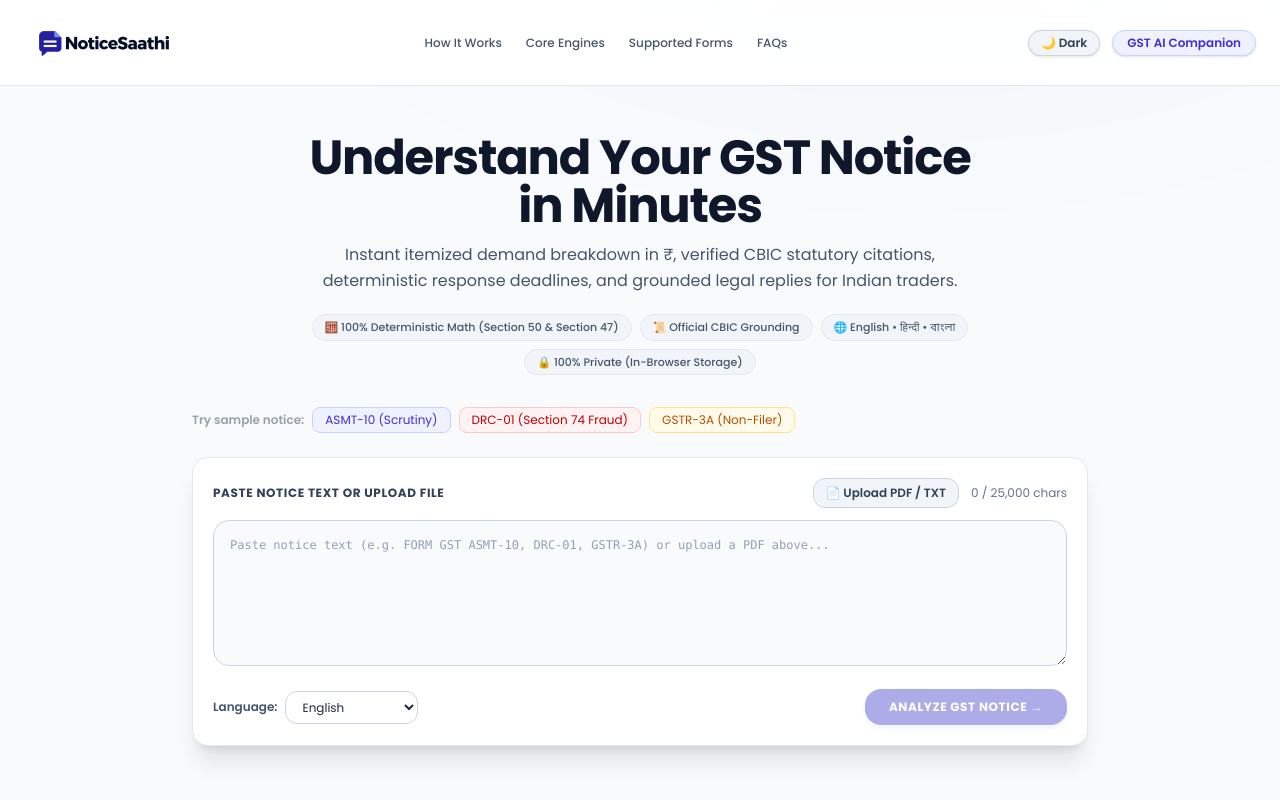
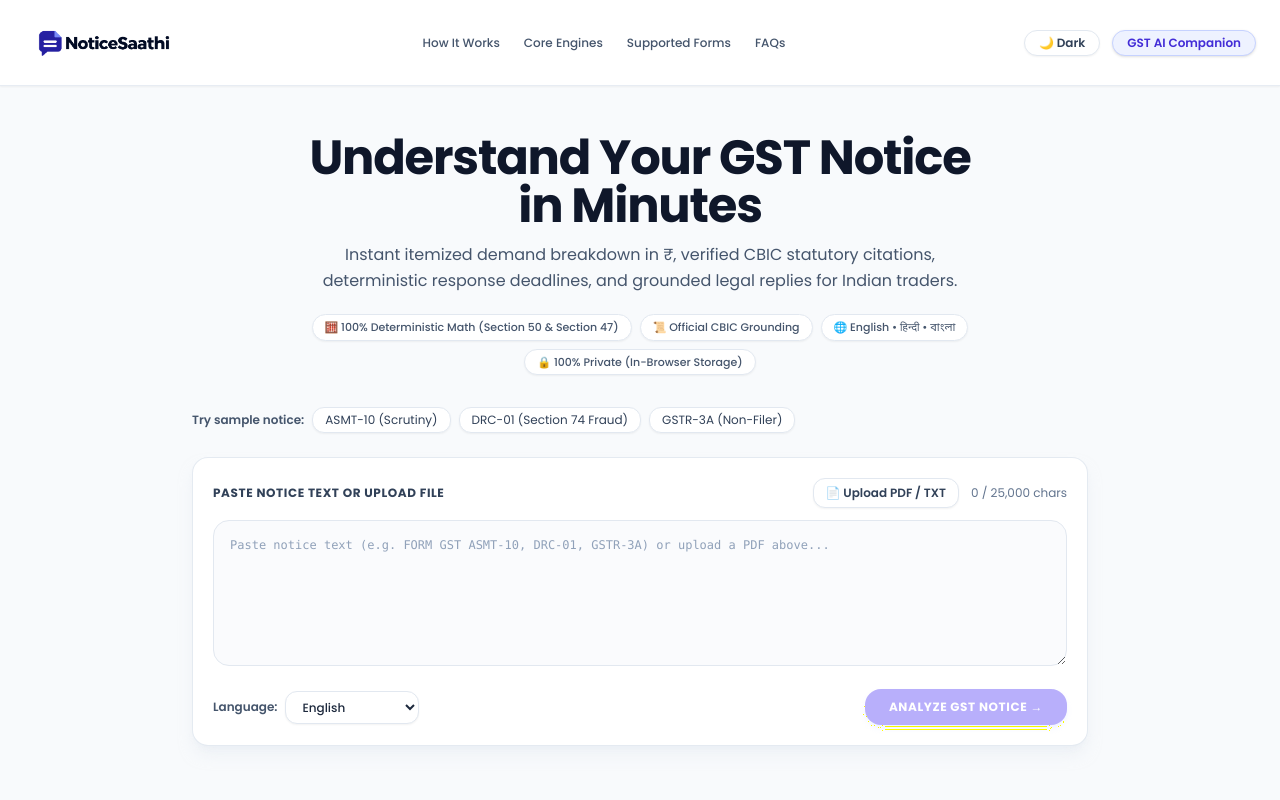
Before and after one commit to rupakbera21/noticesaathi, a Next.js app: page / in a window 1280 px wide. Shown: the top 800 px of the page. Built offline with nearby package versions, Linux system fonts and the light colour scheme; no server answers.

Commit message:
fix(ui): overhaul executive light mode palette, clean card shadows, and switch to crisp light logo

```diff
--- a/evals/results/baseline-eval.json
+++ b/evals/results/baseline-eval.json
@@ -1,5 +1,5 @@
 {
-  "timestamp": "2026-11-22T08:57:28.636Z",
+  "timestamp": "2026-11-22T09:15:25.786Z",
   "datasetVersion": "1.0.0",
   "totalEvaluated": 3,
   "metrics": {
--- a/src/app/globals.css
+++ b/src/app/globals.css
@@ -76,9 +76,10 @@
   --color-primary-subtle: #EEF2FF;
   --color-primary-text: #1E1B4B;
 
-  /* Light theme: clean executive ambiance */
-  --ambient-glow-1: rgba(55, 51, 200, 0.04);
-  --ambient-glow-2: rgba(99, 102, 241, 0.03);
+  /* Executive Light theme: subtle high-contrast crisp shadows */
+  --receipt-shadow: 0 10px 25px -5px rgba(15, 23, 42, 0.06), 0 8px 10px -6px rgba(15, 23, 42, 0.04);
+  --ambient-glow-1: rgba(99, 102, 241, 0.05);
+  --ambient-glow-2: rgba(59, 130, 246, 0.03);
 }
 
 html.dark {
@@ -96,6 +97,7 @@ html.dark {
   --color-primary-text: #D4D4FF;
 
   /* Dark theme: rich purple & luminous indigo glow */
+  --receipt-shadow: 0 20px 40px -15px rgba(0, 0, 0, 0.6);
   --ambient-glow-1: rgba(60, 38, 205, 0.32);
   --ambient-glow-2: rgba(140, 42, 220, 0.25);
 }
@@ -200,9 +202,14 @@ html.dark .grain-overlay {
   pointer-events: none;
   overflow: hidden;
   z-index: 0;
+  display: none;
 }
 
-/* Deep grounding vignette: active in dark mode */
+html.dark .ambient-glow {
+  display: block;
+}
+
+/* Deep grounding vignette: active in dark mode only */
 .ambient-vignette {
   position: absolute;
   inset: 0;
--- a/src/components/ExplanationTabs.tsx
+++ b/src/components/ExplanationTabs.tsx
@@ -24,7 +24,7 @@ export function ExplanationTabs({
 
   return (
     <div
-      className="w-full rounded-xl border p-5 backdrop-blur-md"
+      className="w-full rounded-2xl border p-5 backdrop-blur-md shadow-xs"
       style={{
         backgroundColor: 'var(--color-surface)',
         borderColor: 'var(--color-border)',
@@ -32,7 +32,7 @@ export function ExplanationTabs({
       data-testid="explanation-tabs"
     >
       <div className="flex flex-wrap items-center justify-between border-b pb-3" style={{ borderColor: 'var(--color-border)' }}>
-        <h3 className="text-sm font-semibold uppercase tracking-wider text-indigo-600 dark:text-indigo-400">
+        <h3 className="text-sm font-bold uppercase tracking-wider text-indigo-600 dark:text-indigo-400">
           Plain-Language Legal Explanation
         </h3>
         <div className="flex rounded-lg bg-slate-100 dark:bg-black/40 p-1" role="tablist">
@@ -41,8 +41,8 @@ export function ExplanationTabs({
             aria-selected={activeTab === 'en'}
             className={`rounded-md px-3 py-1 text-xs font-semibold transition-all ${
               activeTab === 'en'
-                ? 'bg-[#3733C8] text-white shadow dark:bg-indigo-600'
-                : 'text-slate-600 hover:text-slate-900 dark:text-gray-400 dark:hover:text-white'
+                ? 'bg-indigo-600 text-white shadow-xs font-bold'
+                : 'text-slate-600 hover:text-slate-900 dark:text-gray-400 dark:hover:text-white font-medium'
             }`}
             onClick={() => handleTabClick('en')}
             data-testid="tab-en"
@@ -54,8 +54,8 @@ export function ExplanationTabs({
             aria-selected={activeTab === 'hi'}
             className={`rounded-md px-3 py-1 text-xs font-semibold transition-all ${
               activeTab === 'hi'
-                ? 'bg-[#3733C8] text-white shadow dark:bg-indigo-600'
-                : 'text-slate-600 hover:text-slate-900 dark:text-gray-400 dark:hover:text-white'
+                ? 'bg-indigo-600 text-white shadow-xs font-bold'
+                : 'text-slate-600 hover:text-slate-900 dark:text-gray-400 dark:hover:text-white font-medium'
             }`}
             onClick={() => handleTabClick('hi')}
             data-testid="tab-hi"
@@ -67,8 +67,8 @@ export function ExplanationTabs({
             aria-selected={activeTab === 'bn'}
             className={`rounded-md px-3 py-1 text-xs font-semibold transition-all ${
               activeTab === 'bn'
-                ? 'bg-[#3733C8] text-white shadow dark:bg-indigo-600'
-                : 'text-slate-600 hover:text-slate-900 dark:text-gray-400 dark:hover:text-white'
+                ? 'bg-indigo-600 text-white shadow-xs font-bold'
+                : 'text-slate-600 hover:text-slate-900 dark:text-gray-400 dark:hover:text-white font-medium'
             }`}
             onClick={() => handleTabClick('bn')}
             data-testid="tab-bn"
--- a/src/components/HomeHeaderFooter.tsx
+++ b/src/components/HomeHeaderFooter.tsx
@@ -37,7 +37,7 @@ export function ThemeToggle() {
     <button
       onClick={toggleTheme}
       type="button"
-      className="flex items-center gap-1.5 rounded-full border border-slate-300 bg-slate-100 px-3 py-1 text-xs font-semibold text-slate-700 shadow-sm transition-all hover:bg-slate-200 dark:border-indigo-500/40 dark:bg-indigo-950/60 dark:text-indigo-200 dark:hover:bg-indigo-900/60"
+      className="flex items-center gap-1.5 rounded-full border border-slate-200 bg-white px-3.5 py-1 text-xs font-semibold text-slate-700 shadow-xs transition-all hover:bg-slate-50 hover:border-slate-300 dark:border-indigo-500/40 dark:bg-indigo-950/60 dark:text-indigo-200 dark:hover:bg-indigo-900/60"
       aria-label={isDark ? 'Switch to Light Mode' : 'Switch to Dark Mode'}
       data-testid="theme-toggle-btn"
     >
@@ -49,11 +49,11 @@ export function ThemeToggle() {
 export function Header() {
   return (
     <header
-      className="relative z-10 flex items-center justify-between border-b px-6 py-4 backdrop-blur-md bg-white/90 border-slate-200 dark:bg-[#0A0A16]/85 dark:border-[#252542]"
+      className="relative z-10 flex items-center justify-between border-b px-6 py-4 backdrop-blur-md bg-white/95 border-slate-200/80 shadow-xs dark:bg-[#0A0A16]/85 dark:border-[#252542]"
     >
       <div className="flex items-center gap-3">
         <Image
-          src="/logo/logo-light@2x.png"
+          src="/logo/logo-light.png"
           alt="NoticeSaathi"
           width={160}
           height={53}
@@ -62,7 +62,7 @@ export function Header() {
           data-testid="logo-light"
         />
         <Image
-          src="/logo/logo-dark@2x.png"
+          src="/logo/logo-dark.png"
           alt="NoticeSaathi"
           width={160}
           height={53}
@@ -92,16 +92,16 @@ export function Header() {
 export function TrustPills() {
   return (
     <div className="flex flex-wrap items-center justify-center gap-2 pt-2 text-[11px] font-medium text-slate-600 dark:text-gray-400">
-      <span className="rounded-full border border-slate-200 bg-slate-100 dark:border-gray-800 dark:bg-white/5 px-3 py-1">
+      <span className="rounded-full border border-slate-200 bg-white dark:border-gray-800 dark:bg-white/5 px-3 py-1 shadow-xs">
         🧮 100% Deterministic Math (Section 50 &amp; Section 47)
       </span>
-      <span className="rounded-full border border-slate-200 bg-slate-100 dark:border-gray-800 dark:bg-white/5 px-3 py-1">
+      <span className="rounded-full border border-slate-200 bg-white dark:border-gray-800 dark:bg-white/5 px-3 py-1 shadow-xs">
         📜 Official CBIC Grounding
       </span>
-      <span className="rounded-full border border-slate-200 bg-slate-100 dark:border-gray-800 dark:bg-white/5 px-3 py-1">
+      <span className="rounded-full border border-slate-200 bg-white dark:border-gray-800 dark:bg-white/5 px-3 py-1 shadow-xs">
         🌐 English • हिन्दी • বাংলা
       </span>
-      <span className="rounded-full border border-slate-200 bg-slate-100 dark:border-gray-800 dark:bg-white/5 px-3 py-1">
+      <span className="rounded-full border border-slate-200 bg-white dark:border-gray-800 dark:bg-white/5 px-3 py-1 shadow-xs">
         🔒 100% Private (In-Browser Storage)
       </span>
     </div>
--- a/src/components/NoticeAnalyzer.tsx
+++ b/src/components/NoticeAnalyzer.tsx
@@ -74,7 +74,7 @@ function NoticeActionBar({
         <select
           value={language}
           onChange={e => onLanguageChange(e.target.value as 'en' | 'hi' | 'bn')}
-          className="rounded-lg border bg-white border-slate-300 px-3 py-1.5 text-xs text-slate-800 dark:bg-black/60 dark:text-gray-200 dark:border-[#252542] focus:outline-none"
+          className="rounded-lg border bg-white border-slate-200 px-3 py-1.5 text-xs font-medium text-slate-800 shadow-xs dark:bg-black/60 dark:text-gray-200 dark:border-[#252542] focus:outline-none"
           data-testid="language-select"
         >
           <option value="en">English</option>
@@ -86,7 +86,7 @@ function NoticeActionBar({
       <button
         onClick={onAnalyze}
         disabled={disabled}
-        className="flex items-center gap-2 rounded-xl bg-[#3733C8] hover:bg-[#2B28A8] text-white shadow-md shadow-indigo-100 dark:bg-gradient-to-r dark:from-[#3521C1] dark:via-[#4338CA] dark:to-[#585EF8] dark:shadow-indigo-950/50 px-6 py-2.5 text-xs font-bold uppercase tracking-wider transition-transform active:scale-95 disabled:opacity-40"
+        className="flex items-center gap-2 rounded-xl bg-indigo-600 hover:bg-indigo-700 text-white shadow-md shadow-indigo-200/60 dark:bg-gradient-to-r dark:from-[#3521C1] dark:via-[#4338CA] dark:to-[#585EF8] dark:shadow-indigo-950/50 px-6 py-2.5 text-xs font-bold uppercase tracking-wider transition-all active:scale-95 disabled:opacity-40"
         data-testid="analyze-notice-btn"
       >
         {loading ? 'Analyzing Demand...' : 'Analyze GST Notice →'}
@@ -121,7 +121,7 @@ function NoticeInputCard({
   onError: (err: string) => void
 }) {
   return (
-    <div className="rounded-2xl border p-5 shadow-xl backdrop-blur-md bg-white border-slate-200 dark:bg-[#121224] dark:border-[#252542]">
+    <div className="rounded-2xl border p-5 shadow-lg shadow-slate-200/50 backdrop-blur-md bg-white border-slate-200/90 dark:bg-[#121224] dark:border-[#252542] dark:shadow-2xl">
       <div className="flex flex-wrap items-center justify-between gap-2 pb-3">
         <label htmlFor="notice-input" className="text-xs font-bold uppercase tracking-wider text-slate-700 dark:text-gray-300">
           Paste Notice Text or Upload File
@@ -137,7 +137,7 @@ function NoticeInputCard({
       <textarea
         id="notice-input"
         rows={7}
-        className="w-full rounded-xl border bg-slate-50 border-slate-300 text-slate-900 placeholder-slate-400 p-4 font-mono text-xs focus:bg-white focus:border-indigo-600 focus:outline-none focus:ring-2 focus:ring-indigo-500 dark:bg-black/50 dark:border-[#252542] dark:text-gray-200 dark:placeholder-gray-500"
+        className="w-full rounded-xl border bg-slate-50/70 border-slate-200 text-slate-900 placeholder-slate-400 p-4 font-mono text-xs focus:bg-white focus:border-indigo-600 focus:outline-none focus:ring-2 focus:ring-indigo-100 dark:bg-black/50 dark:border-[#252542] dark:text-gray-200 dark:placeholder-gray-500"
         placeholder="Paste notice text (e.g. FORM GST ASMT-10, DRC-01, GSTR-3A) or upload a PDF above..."
         value={noticeText}
         onChange={e => setNoticeText(e.target.value)}
@@ -183,7 +183,7 @@ function NoticeModalsAndResults({
         <div className="flex justify-end">
           <button
             onClick={onOpenDraftModal}
-            className="flex items-center gap-2 rounded-xl bg-[#3733C8] hover:bg-[#2B28A8] text-white shadow-md shadow-indigo-100 dark:bg-gradient-to-r dark:from-[#3521C1] dark:via-[#4338CA] dark:to-[#585EF8] dark:shadow-indigo-950/50 px-5 py-3 text-xs font-bold uppercase tracking-wider transition-transform active:scale-95"
+            className="flex items-center gap-2 rounded-xl bg-indigo-600 hover:bg-indigo-700 text-white shadow-md shadow-indigo-200/60 dark:bg-gradient-to-r dark:from-[#3521C1] dark:via-[#4338CA] dark:to-[#585EF8] dark:shadow-indigo-950/50 px-5 py-3 text-xs font-bold uppercase tracking-wider transition-all active:scale-95"
             data-testid="open-draft-modal-btn"
           >
             ✍️ Draft Formal Portal Reply under Section 75(4) →
--- a/src/components/NoticeUploadZone.tsx
+++ b/src/components/NoticeUploadZone.tsx
@@ -49,7 +49,7 @@ export function NoticeUploadZone({
         type="button"
         disabled={uploading}
         onClick={() => fileInputRef.current?.click()}
-        className="flex items-center gap-1.5 rounded-lg border border-slate-300 bg-slate-100 px-3 py-1.5 text-xs font-semibold text-slate-700 hover:bg-slate-200 dark:border-indigo-500/40 dark:bg-indigo-950/40 dark:text-indigo-300 dark:hover:bg-indigo-900/60 transition-all active:scale-95 disabled:opacity-50"
+        className="flex items-center gap-1.5 rounded-lg border border-slate-200 bg-white px-3 py-1.5 text-xs font-semibold text-slate-700 shadow-xs hover:bg-slate-50 hover:border-slate-300 dark:border-indigo-500/40 dark:bg-indigo-950/40 dark:text-indigo-300 dark:hover:bg-indigo-900/60 transition-all active:scale-95 disabled:opacity-50"
         data-testid="upload-pdf-btn"
       >
         <span>{uploading ? '⏳ Reading...' : '📄 Upload PDF / TXT'}</span>
--- a/src/components/ReceiptSummary.tsx
+++ b/src/components/ReceiptSummary.tsx
@@ -37,10 +37,10 @@ function ReceiptHeader({
         <div
           className={`rounded-full px-3 py-1 text-xs font-bold tracking-wide uppercase ${
             deadline.isExpired
-              ? 'bg-red-100 text-red-800 border border-red-300 dark:bg-red-900/60 dark:text-red-200 dark:border-red-500'
+              ? 'bg-rose-50 text-rose-700 border border-rose-200 dark:bg-red-900/60 dark:text-red-200 dark:border-red-500'
               : isUrgent
-              ? 'bg-amber-100 text-amber-800 border border-amber-300 dark:bg-amber-900/60 dark:text-amber-200 dark:border-amber-500'
-              : 'bg-emerald-100 text-emerald-800 border border-emerald-300 dark:bg-emerald-900/40 dark:text-emerald-300 dark:border-emerald-600'
+              ? 'bg-amber-50 text-amber-800 border border-amber-200 dark:bg-amber-900/60 dark:text-amber-200 dark:border-amber-500'
+              : 'bg-emerald-50 text-emerald-700 border border-emerald-200 dark:bg-emerald-900/40 dark:text-emerald-300 dark:border-emerald-600'
           }`}
           data-testid="deadline-badge"
         >
@@ -117,11 +117,11 @@ function FinancialBreakdown({ notice }: { notice: ExtractedNotice }) {
 export function ReceiptSummary({ notice, totals, deadline }: ReceiptSummaryProps) {
   return (
     <div
-      className="relative w-full rounded-xl border p-6 shadow-2xl backdrop-blur-md transition-all"
+      className="relative w-full rounded-2xl border p-6 backdrop-blur-md transition-all"
       style={{
         backgroundColor: 'var(--color-surface)',
         borderColor: 'var(--color-border)',
-        boxShadow: '0 20px 40px -15px rgba(0,0,0,0.5)',
+        boxShadow: 'var(--receipt-shadow)',
       }}
       data-testid="receipt-summary"
     >
@@ -129,16 +129,16 @@ export function ReceiptSummary({ notice, totals, deadline }: ReceiptSummaryProps
       <NoticeMetaGrid notice={notice} />
       <FinancialBreakdown notice={notice} />
 
-      <div className="flex items-center gap-2 text-xs">
+      <div className="flex items-center gap-2 text-xs font-medium">
         {totals.isConsistent ? (
-          <span className="flex items-center gap-1.5 text-emerald-400" data-testid="consistent-badge">
+          <span className="flex items-center gap-1.5 text-emerald-700 dark:text-emerald-400" data-testid="consistent-badge">
             <svg className="h-4 w-4" fill="currentColor" viewBox="0 0 20 20">
               <path fillRule="evenodd" d="M16.707 5.293a1 1 0 010 1.414l-8 8a1 1 0 01-1.414 0l-4-4a1 1 0 011.414-1.414L8 12.586l7.293-7.293a1 1 0 011.414 0z" clipRule="evenodd" />
             </svg>
             Line items match total stated demand exactly.
           </span>
         ) : (
-          <span className="flex items-center gap-1.5 text-amber-400" data-testid="discrepancy-badge">
+          <span className="flex items-center gap-1.5 text-amber-800 dark:text-amber-300" data-testid="discrepancy-badge">
             <svg className="h-4 w-4" fill="currentColor" viewBox="0 0 20 20">
               <path fillRule="evenodd" d="M8.257 3.099c.765-1.36 2.722-1.36 3.486 0l5.58 9.92c.75 1.334-.213 2.98-1.742 2.98H4.42c-1.53 0-2.493-1.646-1.743-2.98l5.58-9.92zM11 13a1 1 0 11-2 0 1 1 0 012 0zm-1-8a1 1 0 00-1 1v3a1 1 0 002 0V6a1 1 0 00-1-1z" clipRule="evenodd" />
             </svg>
--- a/src/components/SampleNoticeButtons.tsx
+++ b/src/components/SampleNoticeButtons.tsx
@@ -64,13 +64,13 @@ export function SampleNoticeButtons({
 }) {
   return (
     <div className="flex flex-wrap items-center gap-2">
-      <span className="text-xs font-semibold text-gray-400">Try sample notice:</span>
+      <span className="text-xs font-semibold text-slate-600 dark:text-gray-400">Try sample notice:</span>
       <button
         onClick={() => onSelect('asmt10', SAMPLES.asmt10)}
         className={
           selectedSample === 'asmt10'
-            ? 'rounded-md border-2 border-indigo-600 bg-indigo-100 text-indigo-900 font-semibold ring-1 ring-indigo-400 px-3 py-1 text-xs dark:border-indigo-400 dark:bg-indigo-900/80 dark:text-white dark:shadow-[0_0_12px_rgba(129,140,248,0.5)] transition-all'
-            : 'rounded-md border border-indigo-200 bg-indigo-50 text-indigo-700 hover:bg-indigo-100 px-3 py-1 text-xs dark:border-indigo-800 dark:bg-indigo-950/40 dark:text-indigo-300 dark:hover:bg-indigo-900/60 transition-colors'
+            ? 'rounded-lg border-2 border-indigo-600 bg-indigo-50 text-indigo-900 font-bold ring-2 ring-indigo-200 px-3 py-1 text-xs shadow-xs dark:border-indigo-400 dark:bg-indigo-900/80 dark:text-white dark:ring-0 dark:shadow-[0_0_12px_rgba(129,140,248,0.5)] transition-all'
+            : 'rounded-lg border border-slate-200 bg-white text-slate-700 hover:bg-slate-50 hover:border-indigo-300 px-3 py-1 text-xs shadow-xs dark:border-indigo-800 dark:bg-indigo-950/40 dark:text-indigo-300 dark:hover:bg-indigo-900/60 transition-colors'
         }
         aria-pressed={selectedSample === 'asmt10'}
         data-testid="sample-asmt10-btn"
@@ -81,8 +81,8 @@ export function SampleNoticeButtons({
         onClick={() => onSelect('drc01', SAMPLES.drc01Fraud)}
         className={
           selectedSample === 'drc01'
-            ? 'rounded-md border-2 border-red-600 bg-red-100 text-red-900 font-semibold ring-1 ring-red-400 px-3 py-1 text-xs dark:border-red-400 dark:bg-red-900/80 dark:text-red-100 dark:shadow-[0_0_12px_rgba(248,113,113,0.5)] transition-all'
-            : 'rounded-md border border-red-200 bg-red-50 text-red-700 hover:bg-red-100 px-3 py-1 text-xs dark:border-red-800 dark:bg-red-950/40 dark:text-red-300 dark:hover:bg-red-900/60 transition-colors'
+            ? 'rounded-lg border-2 border-rose-600 bg-rose-50 text-rose-900 font-bold ring-2 ring-rose-200 px-3 py-1 text-xs shadow-xs dark:border-red-400 dark:bg-red-900/80 dark:text-red-100 dark:ring-0 dark:shadow-[0_0_12px_rgba(248,113,113,0.5)] transition-all'
+            : 'rounded-lg border border-slate-200 bg-white text-slate-700 hover:bg-slate-50 hover:border-rose-300 px-3 py-1 text-xs shadow-xs dark:border-red-800 dark:bg-red-950/40 dark:text-red-300 dark:hover:bg-red-900/60 transition-colors'
         }
         aria-pressed={selectedSample === 'drc01'}
         data-testid="sample-drc01-btn"
@@ -93,8 +93,8 @@ export function SampleNoticeButtons({
         onClick={() => onSelect('gstr3a', SAMPLES.gstr3a)}
         className={
           selectedSample === 'gstr3a'
-            ? 'rounded-md border-2 border-amber-600 bg-amber-100 text-amber-900 font-semibold ring-1 ring-amber-400 px-3 py-1 text-xs dark:border-amber-400 dark:bg-amber-900/80 dark:text-amber-100 dark:shadow-[0_0_12px_rgba(251,191,36,0.5)] transition-all'
-            : 'rounded-md border border-amber-200 bg-amber-50 text-amber-700 hover:bg-amber-100 px-3 py-1 text-xs dark:border-amber-800 dark:bg-amber-950/40 dark:text-amber-300 dark:hover:bg-amber-900/60 transition-colors'
+            ? 'rounded-lg border-2 border-amber-600 bg-amber-50 text-amber-900 font-bold ring-2 ring-amber-200 px-3 py-1 text-xs shadow-xs dark:border-amber-400 dark:bg-amber-900/80 dark:text-amber-100 dark:ring-0 dark:shadow-[0_0_12px_rgba(251,191,36,0.5)] transition-all'
+            : 'rounded-lg border border-slate-200 bg-white text-slate-700 hover:bg-slate-50 hover:border-amber-300 px-3 py-1 text-xs shadow-xs dark:border-amber-800 dark:bg-amber-950/40 dark:text-amber-300 dark:hover:bg-amber-900/60 transition-colors'
         }
         aria-pressed={selectedSample === 'gstr3a'}
         data-testid="sample-gstr3a-btn"
--- a/src/components/StatutoryCitations.tsx
+++ b/src/components/StatutoryCitations.tsx
@@ -22,33 +22,33 @@ export function StatutoryCitations({ citations }: StatutoryCitationsProps) {
 
   return (
     <div
-      className="w-full rounded-xl border p-5 backdrop-blur-md"
+      className="w-full rounded-2xl border p-5 backdrop-blur-md shadow-xs"
       style={{
         backgroundColor: 'var(--color-surface)',
         borderColor: 'var(--color-border)',
       }}
       data-testid="statutory-citations"
     >
-      <h3 className="mb-3 text-xs font-semibold uppercase tracking-wider text-indigo-600 dark:text-indigo-400">
+      <h3 className="mb-3 text-xs font-bold uppercase tracking-wider text-indigo-600 dark:text-indigo-400">
         Verified CBIC Statutory Provisions &amp; Citations
       </h3>
       <div className="grid grid-cols-1 gap-3 md:grid-cols-2">
         {citations.map((c, idx) => (
           <div
             key={idx}
-            className="rounded-lg p-3 text-xs bg-slate-50 border border-slate-200 dark:bg-black/50 dark:border-white/10"
+            className="rounded-xl p-3.5 text-xs bg-slate-50/80 border border-slate-200/90 shadow-xs dark:bg-black/50 dark:border-white/10"
           >
             <div className="flex items-center justify-between gap-2">
               <span className="font-bold text-slate-900 dark:text-white">{c.identifier}</span>
-              <span className="text-[10px] text-slate-500 dark:text-gray-400">{c.authority}</span>
+              <span className="text-[10px] font-medium text-slate-500 dark:text-gray-400">{c.authority}</span>
             </div>
-            <p className="mt-1 font-medium text-slate-700 dark:text-gray-300">{c.title}</p>
+            <p className="mt-1 font-semibold text-slate-800 dark:text-gray-200">{c.title}</p>
             <p className="mt-1 text-slate-600 dark:text-gray-400 leading-relaxed">{c.contentSnippet}</p>
             <a
               href={c.sourceUrl}
               target="_blank"
               rel="noopener noreferrer"
-              className="mt-2 inline-flex items-center gap-1 text-[11px] text-indigo-600 underline hover:text-indigo-800 dark:text-indigo-400 dark:hover:text-indigo-300"
+              className="mt-2.5 inline-flex items-center gap-1 text-[11px] font-semibold text-indigo-600 underline hover:text-indigo-800 dark:text-indigo-400 dark:hover:text-indigo-300"
             >
               Verify on Official CBIC Portal →
             </a>
```
Also changed, not shown: src/components/EscalationCard.tsx (+11 -11 lines).
